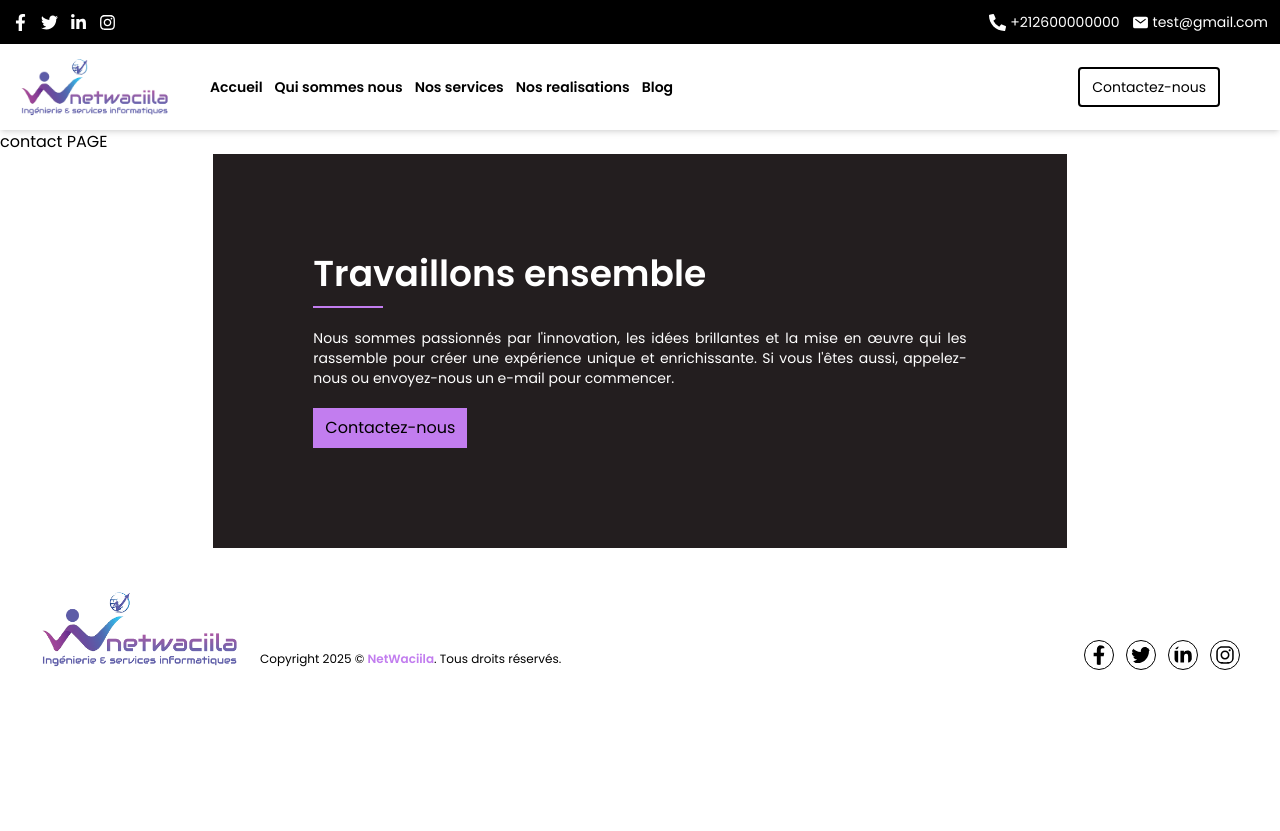
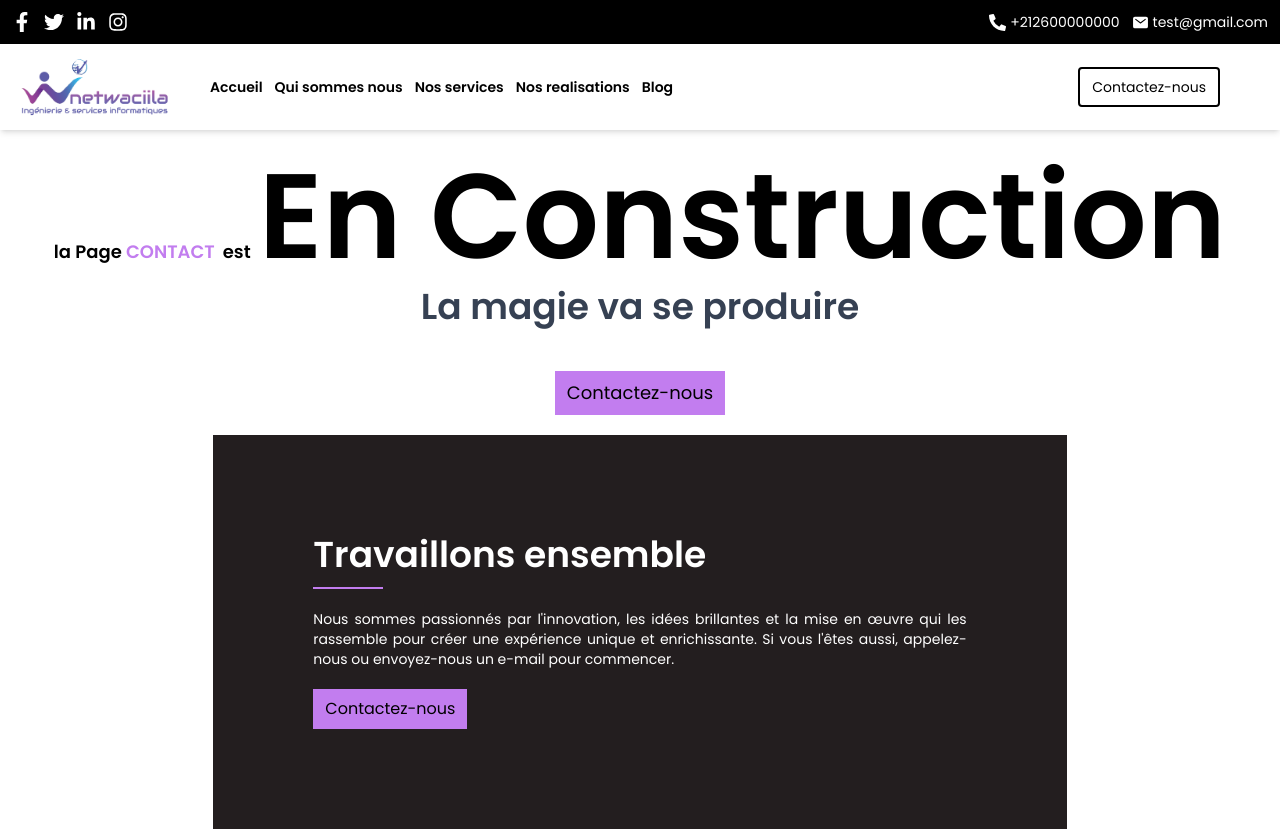
Before and after one commit to SaifeddineCode/nextjs-simpleLandingPage, a Next.js app: page /contact in a window 1280 px wide. Shown: the top 831 px of the page. Before the commit the page ends 800 px from the top, so only its background shows below. Built offline with nearby package versions, Linux system fonts and the light colour scheme.

Commit message:
adding under construction page

```diff
--- /dev/null
+++ b/src/app/blog/page.tsx
@@ -0,0 +1,9 @@
+import UnderConstrutcion from "../components/UnderConstruction";
+
+export default function blog() {
+  return (
+    <>
+      <UnderConstrutcion pageName="blog" />
+    </>
+  );
+}
--- a/src/app/components/Expertises.tsx
+++ b/src/app/components/Expertises.tsx
@@ -6,7 +6,7 @@ export default function Expertises() {
     {
       title: "Consulting",
       subTitle: "L'expertise qui transforme vos défis en solutions",
-      text: "Netwaciila accompagne votre entreprise dans la transformation digitale de vos processus clés. Nos consultants expérimentés analysent vos besoins métiers pour concevoir des solutions informatiques parfaitement adaptées à vos enjeux opérationnels et à votre stratégie globale. Nous traduisons vos exigences spécifiques en architectures techniques performantes et évolutives.Notre méthodologie collaborative nous permet de comprendre en profondeur vos défis uniques et vos contraintes organisationnelles. Nous combinons expertise sectorielle et connaissance des dernières technologies pour vous proposer des recommandations pragmatiques et immédiatement actionnables. Chaque solution est pensée pour s'intégrer harmonieusement à votre écosystème existant.De l'analyse initiale à la mise en œuvre, Netwaciila garantit des résultats concrets et mesurables pour votre entreprise. Nos interventions visent systématiquement à créer de la valeur durable, que ce soit par l'optimisation des coûts, l'amélioration de la productivité ou le renforcement de votre position concurrentielle. Nous matérialisons votre vision technologique avec des livrables opérationnels et des bénéfices tangibles.",
+      text: "Netwaciila accompagne votre entreprise dans la transformation digitale de vos processus clés. Nos consultants expérimentés analysent vos besoins métiers pour concevoir des solutions informatiques parfaitement adaptées à vos enjeux opérationnels et à votre stratégie globale. Nous traduisons vos exigences spécifiques en architectures techniques performantes et évolutives.Notre méthodologie collaborative nous permet de comprendre en profondeur vos défis uniques et vos contraintes organisationnelles. Nous combinons expertise sectorielle et connaissance des dernières technologies pour vous proposer des recommandations pragmatiques et immédiatement actionnables. Chaque solution est pensée pour s'intégrer harmonieusement à votre écosystème existant.De l'analyse initiale à la mise en œuvre, Netwaciila garantit des résultats concrets et mesurables pour votre entreprise.",
       image: "/consulting.png",
     },
     {
--- a/src/app/components/Header.tsx
+++ b/src/app/components/Header.tsx
@@ -32,7 +32,7 @@ export default function Header() {
     },
     {
       menuTitle: "Blog",
-      menuLink: "/Blog",
+      menuLink: "/blog",
     },
   ];
 
@@ -49,19 +49,19 @@ export default function Header() {
         {/* social media */}
         <div className="flex gap-3  ">
           <Link target="_blank" href="https://www.facebook.com/netwacila">
-            <FaFacebookF color="white" size={17} />
+            <FaFacebookF color="white" size={20} />
           </Link>
           <Link target="_blank" href="https://x.com/netwaciila">
-            <FaTwitter color="white" size={17} />
+            <FaTwitter color="white" size={20} />
           </Link>
           <Link
             target="_blank"
             href="https://www.linkedin.com/company/netwaciila/"
           >
-            <FaLinkedinIn color="white" size={17} />
+            <FaLinkedinIn color="white" size={20} />
           </Link>
           <Link target="_blank" href="https://www.instagram.com/netwaciila/#">
-            <FaInstagram color="white" size={17} />
+            <FaInstagram color="white" size={20} />
           </Link>
         </div>
         {/* informations */}
@@ -129,6 +129,7 @@ export default function Header() {
           </ul>
           <Link
             href="/contact"
+            onClick={toggleNavBar}
             className="w-full md:w-auto border bg-[#6e4b99] md:bg-transparent hover:bg-white text-center text-lg md:text-sm   md:border-2 md:hover:bg-[#6e4b99] px-3 py-4 md:py-2 md:rounded-sm"
           >
             Contactez-nous
--- a/src/app/components/Services.tsx
+++ b/src/app/components/Services.tsx
@@ -57,14 +57,14 @@ export default function Services() {
           Maroc.
         </p>
       </div>
-      <div className="flex flex-wrap justify-between w-full gap-4  ">
+      <div className="flex flex-wrap justify-between w-full gap-4   ">
         {Services.map((e, index) => {
           return (
             <div
               key={index}
               className="flex w-full md:flex-1 bg-gray-50 hover:bg-white  sm:min-w-[calc(33.33%-12px)] flex-col justify-center items-center border hover:border-gray-400  border-gray-200 p-10 rounded-lg "
             >
-              {e.ServiceIcon}
+              <span>{e.ServiceIcon}</span>
               <span className="text-2xl text-center">{e.ServiceTitle}</span>
               <Link
                 className="text-md my-3 text-center text-white px-2 py-1 rounded bg-[#c27def]"
--- /dev/null
+++ b/src/app/components/UnderConstruction.tsx
@@ -0,0 +1,29 @@
+import Link from "next/link";
+
+interface ChildProps {
+  pageName: string;
+}
+
+export default function UnderConstrutcion({ pageName }: ChildProps) {
+  return (
+    <div className="m-5 flex flex-col items-center  gap-1">
+      <h1 className="text-4xl sm:text-[120px] font-bold text-center">
+        <span className="text-lg mr-2">
+          la Page{" "}
+          <span className="text-[#c27def] uppercase mr-2">{pageName}</span>
+          est
+        </span>
+        En Construction
+      </h1>
+      <p className="text-gray-700 font-semibold text-xl sm:text-4xl">
+        La magie va se produire
+      </p>
+      <Link
+        className="bg-[#c27def] text-lg px-3 py-2 mt-5 sm:mt-10 text-center "
+        href={"/contact"}
+      >
+        Contactez-nous
+      </Link>
+    </div>
+  );
+}
--- a/src/app/contact/page.tsx
+++ b/src/app/contact/page.tsx
@@ -1,3 +1,9 @@
+import UnderConstrutcion from "../components/UnderConstruction";
+
 export default function contact() {
-  return <>contact PAGE</>;
+  return (
+    <>
+      <UnderConstrutcion pageName="Contact" />
+    </>
+  );
 }
--- a/src/app/nos-realisations/page.tsx
+++ b/src/app/nos-realisations/page.tsx
@@ -1,3 +1,9 @@
+import UnderConstrutcion from "../components/UnderConstruction";
+
 export default function NOSREALISATIONS() {
-  return <>NOS REALISATIONS PAGE</>;
+  return (
+    <>
+      <UnderConstrutcion pageName="Nos realisations" />
+    </>
+  );
 }
--- a/src/app/nos-services/page.tsx
+++ b/src/app/nos-services/page.tsx
@@ -1,3 +1,9 @@
+import UnderConstrutcion from "../components/UnderConstruction";
+
 export default function NOSSERVICES() {
-  return <>NOSSERVICES PAGE</>;
+  return (
+    <>
+      <UnderConstrutcion pageName="Nos services" />
+    </>
+  );
 }
--- a/src/app/qui-sommes-nous/page.tsx
+++ b/src/app/qui-sommes-nous/page.tsx
@@ -1,3 +1,5 @@
+import UnderConstrutcion from "../components/UnderConstruction";
+
 export default function QuiSommesNous() {
-  return <>QUI SOMMES NOUS PAGE</>;
+  return <UnderConstrutcion pageName={"qui sommes nous"} />;
 }
```
Also changed, not shown: 1 other file (tests, documents, lock files or other folders).
